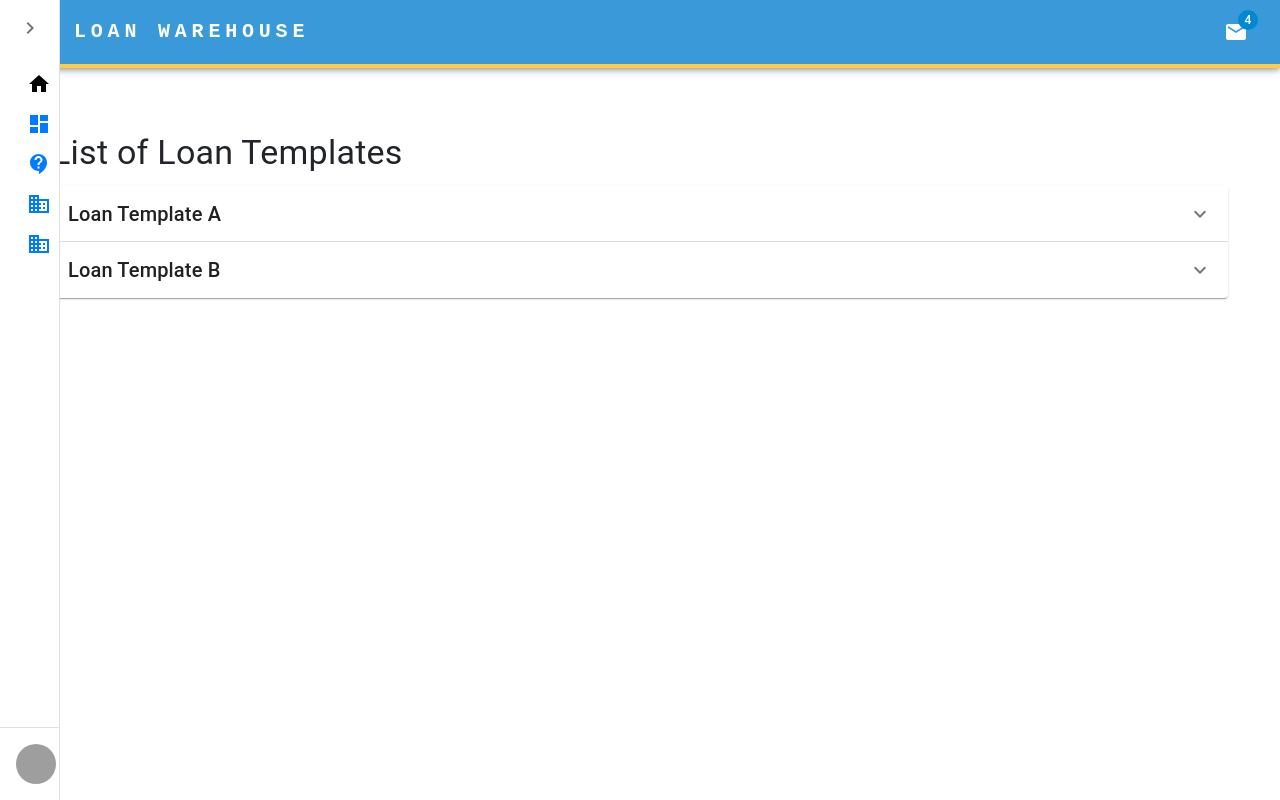
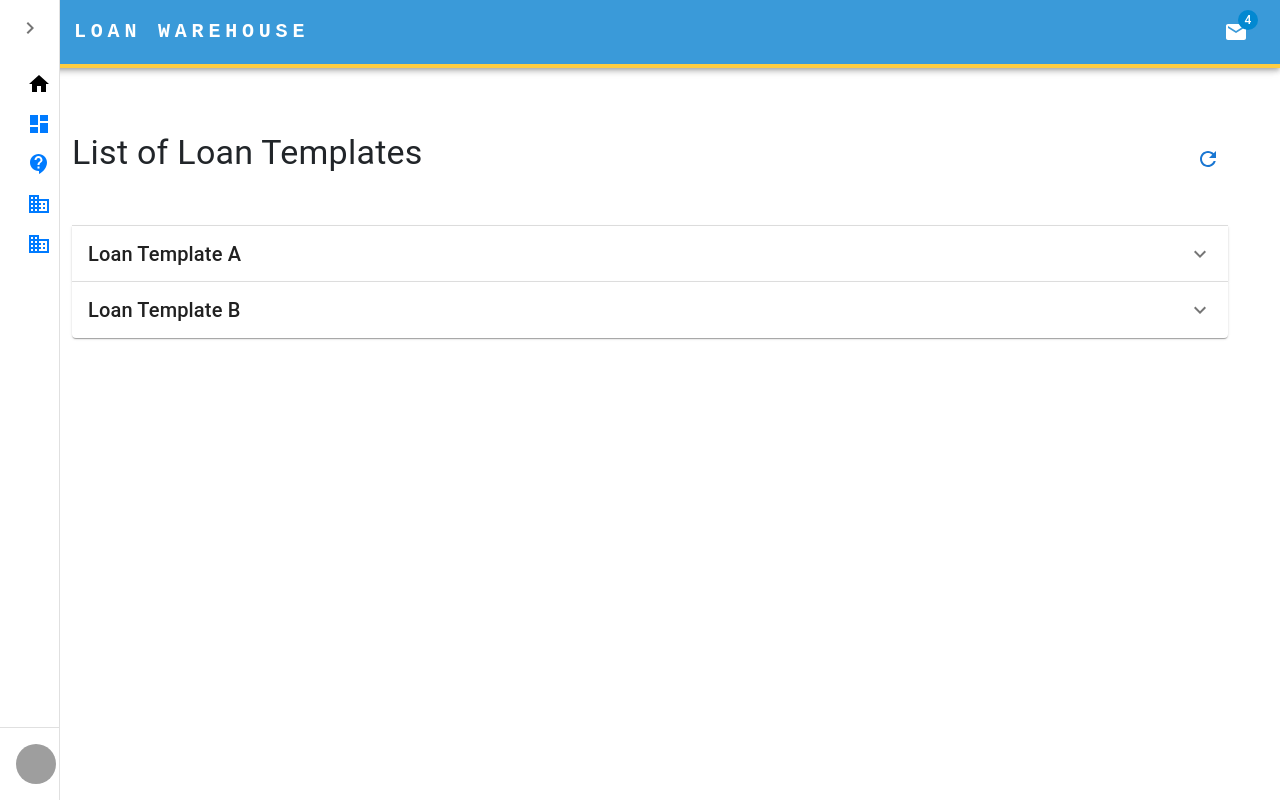
Before and after one commit to mmohanty/small-business, a React (Create React App) app: page /templates in a window 1280 px wide. Built offline with nearby package versions, Linux system fonts and the light colour scheme; sample sign-in values are in the browser's storage; grey boxes are pictures that could not be loaded.

Commit message:
Added code

```diff
--- a/src/components/TemplateList.jsx
+++ b/src/components/TemplateList.jsx
@@ -13,10 +13,14 @@ import {
     AccordionSummary,
     AccordionDetails,
     Chip,
+    IconButton,
+    Button,
+    CircularProgress,
 } from '@mui/material';
 import ExpandMoreIcon from '@mui/icons-material/ExpandMore';
 import DoneIcon from '@mui/icons-material/Done';
 import HourglassEmptyIcon from '@mui/icons-material/HourglassEmpty';
+import RefreshIcon from '@mui/icons-material/Refresh';
 
 // Sample data for templates (replace this with actual API data in production)
 const sampleTemplates = [
@@ -39,11 +43,19 @@ const sampleTemplates = [
 // Main component to display the list of templates
 const TemplatesList = () => {
     const [templates, setTemplates] = useState([]);
+    const [loading, setLoading] = useState(false);
+
+    // Simulate loading data (replace with actual API call)
+    const loadTemplates = () => {
+        setLoading(true);
+        setTimeout(() => {
+            setTemplates(sampleTemplates);
+            setLoading(false);
+        }, 1000); // Simulate API call delay
+    };
 
     useEffect(() => {
-        // Load the template data, this could be an API call in production
-        // For now, we're using the sample data above
-        setTemplates(sampleTemplates);
+        loadTemplates();
     }, []);
 
     const renderStatus = (name, approvals) => {
@@ -67,14 +79,33 @@ const TemplatesList = () => {
         );
     };
 
+    const handleRefresh = () => {
+        loadTemplates(); // Call the data load function again
+    };
+
     return (
-        <Box sx={{ p: 4 }}>
+        <Box sx={{ p: 4, marginLeft: '20px' }}>
+            <Box sx={{ display: 'flex', justifyContent: 'space-between', alignItems: 'center', mb: 5 }}>
                 <Typography variant="h4" gutterBottom>
                     List of Loan Templates
                 </Typography>
 
-            {/* Iterate over each template and display details */}
-            {templates.length > 0 ? (
+                {/* Refresh Button or Icon */}
+                <IconButton color="primary" onClick={handleRefresh}>
+                    <RefreshIcon />
+                </IconButton>
+                {/* Or you could use a Button */}
+                {/* <Button variant="contained" color="primary" startIcon={<RefreshIcon />} onClick={handleRefresh}>
+                    Refresh
+                </Button> */}
+            </Box>
+
+            {loading ? (
+                <Box sx={{ display: 'flex', justifyContent: 'center', alignItems: 'center', height: '200px' }}>
+                    <CircularProgress />
+                </Box>
+            ) : (
+                templates.length > 0 ? (
                     templates.map((template, index) => (
                         <Accordion key={index}>
                             <AccordionSummary expandIcon={<ExpandMoreIcon />}>
@@ -155,6 +186,7 @@ const TemplatesList = () => {
                     ))
                 ) : (
                     <Typography>No templates available</Typography>
+                )
             )}
         </Box>
     );
```
Lines whose indentation alone changed are shown as unchanged.
